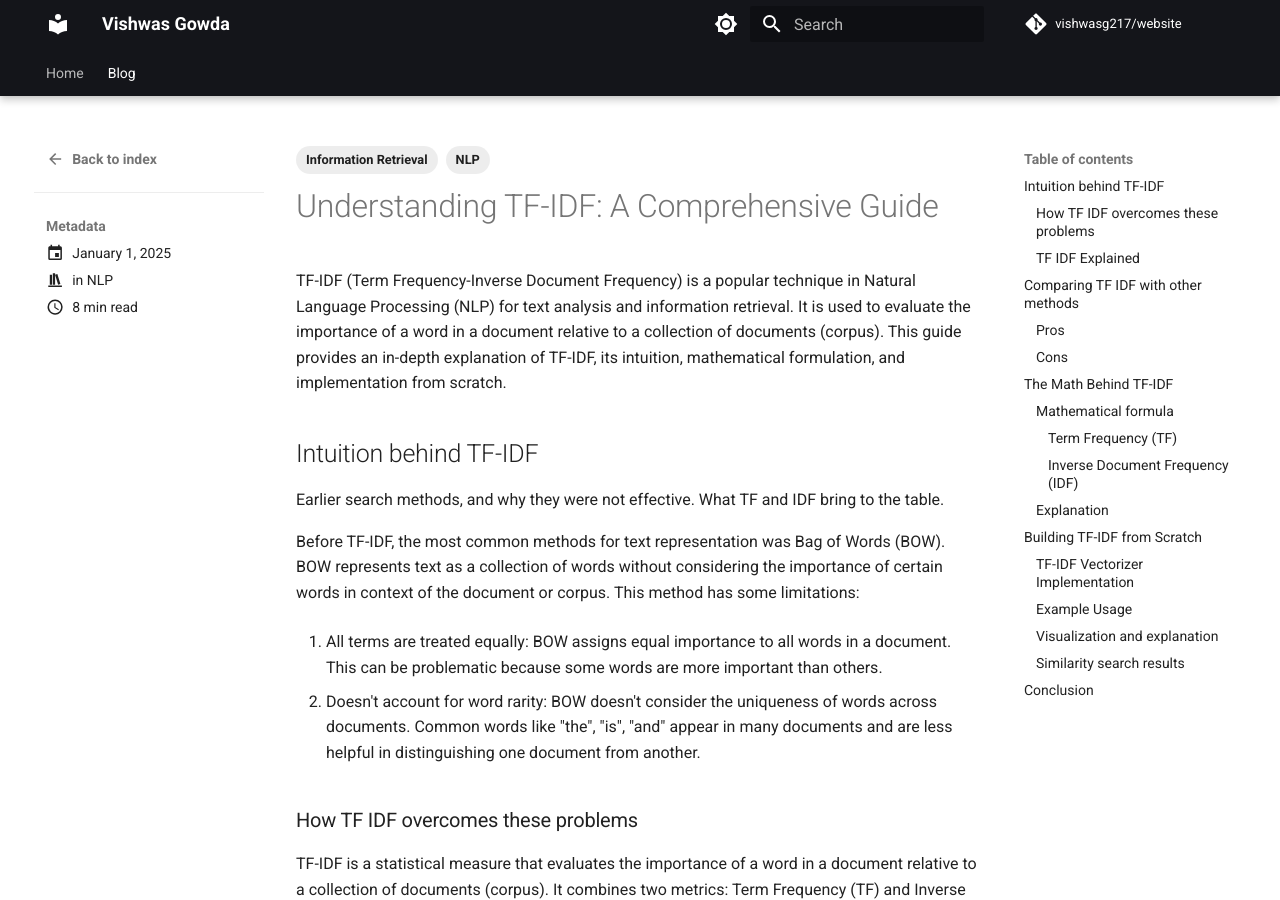
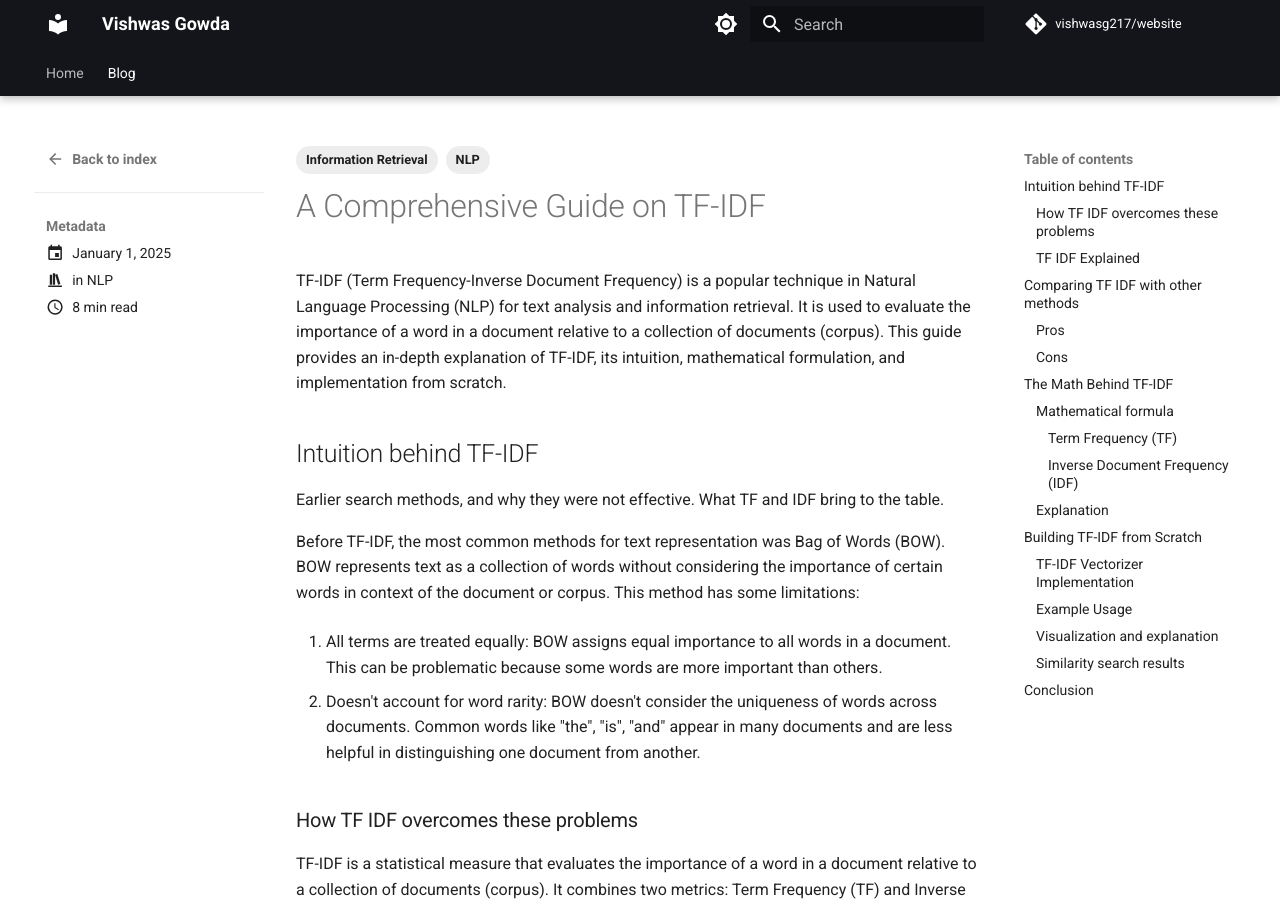
Before and after one commit to vishwasg217/website, an MkDocs documentation site: the page built from docs/blog/posts/tf_idf_explained.md, in a window 1280 px wide and 900 px high. Built offline with MkDocs 1.6.1 and Material for MkDocs 9.7.7, drawn with Linux system fonts in a browser that asks for light colours; comment, search, counter and statistics services are not loaded.

Commit message:
main page update

```diff
--- a/docs/blog/posts/tf_idf_explained.md
+++ b/docs/blog/posts/tf_idf_explained.md
@@ -8,7 +8,7 @@ categories:
     - NLP
 ---
 
-# Understanding TF-IDF: A Comprehensive Guide
+# A Comprehensive Guide on TF-IDF
 
 TF-IDF (Term Frequency-Inverse Document Frequency) is a popular technique in Natural Language Processing (NLP) for text analysis and information retrieval. It is used to evaluate the importance of a word in a document relative to a collection of documents (corpus). This guide provides an in-depth explanation of TF-IDF, its intuition, mathematical formulation, and implementation from scratch.
 
```
Also changed, not shown: docs/index.md (+2 -0 lines).
